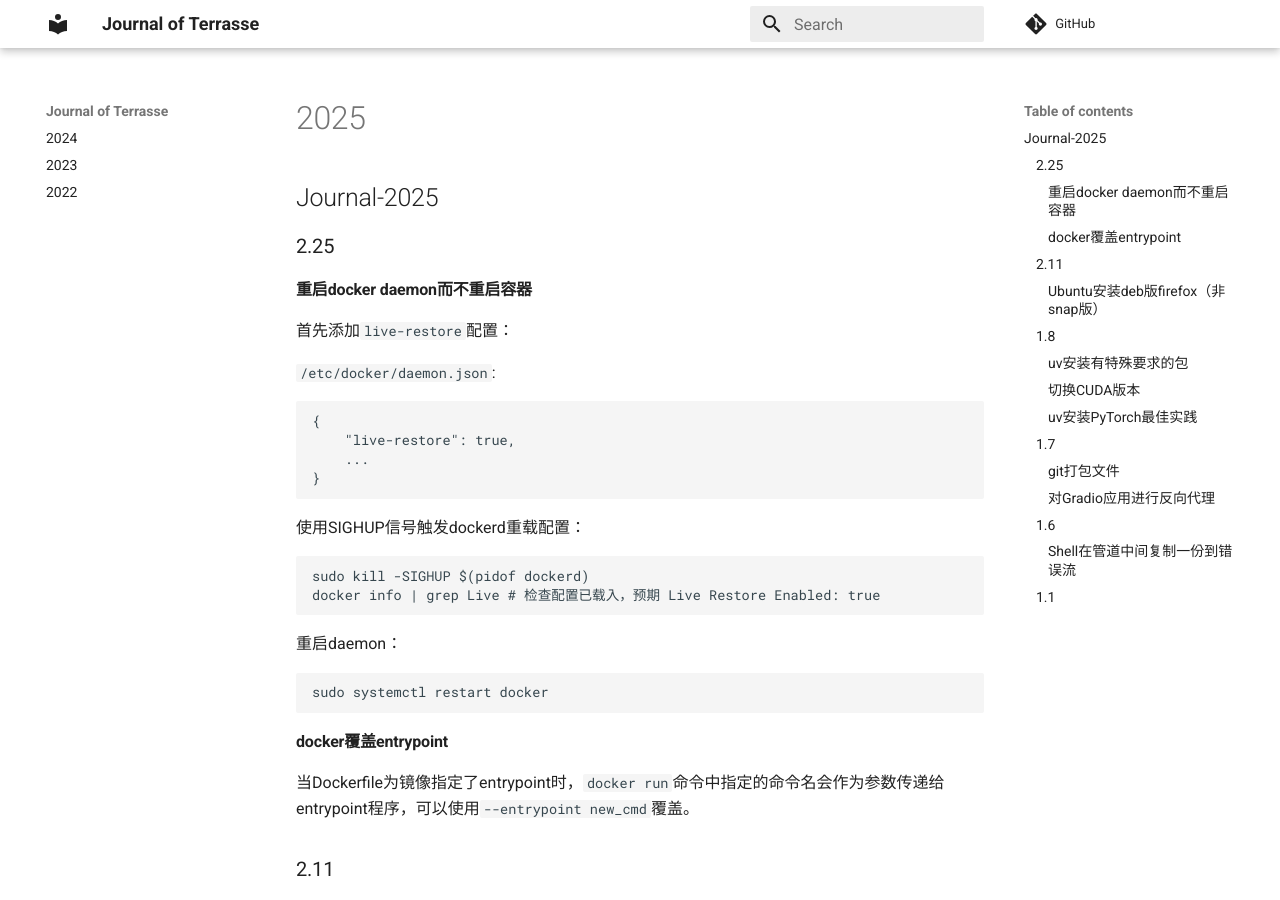
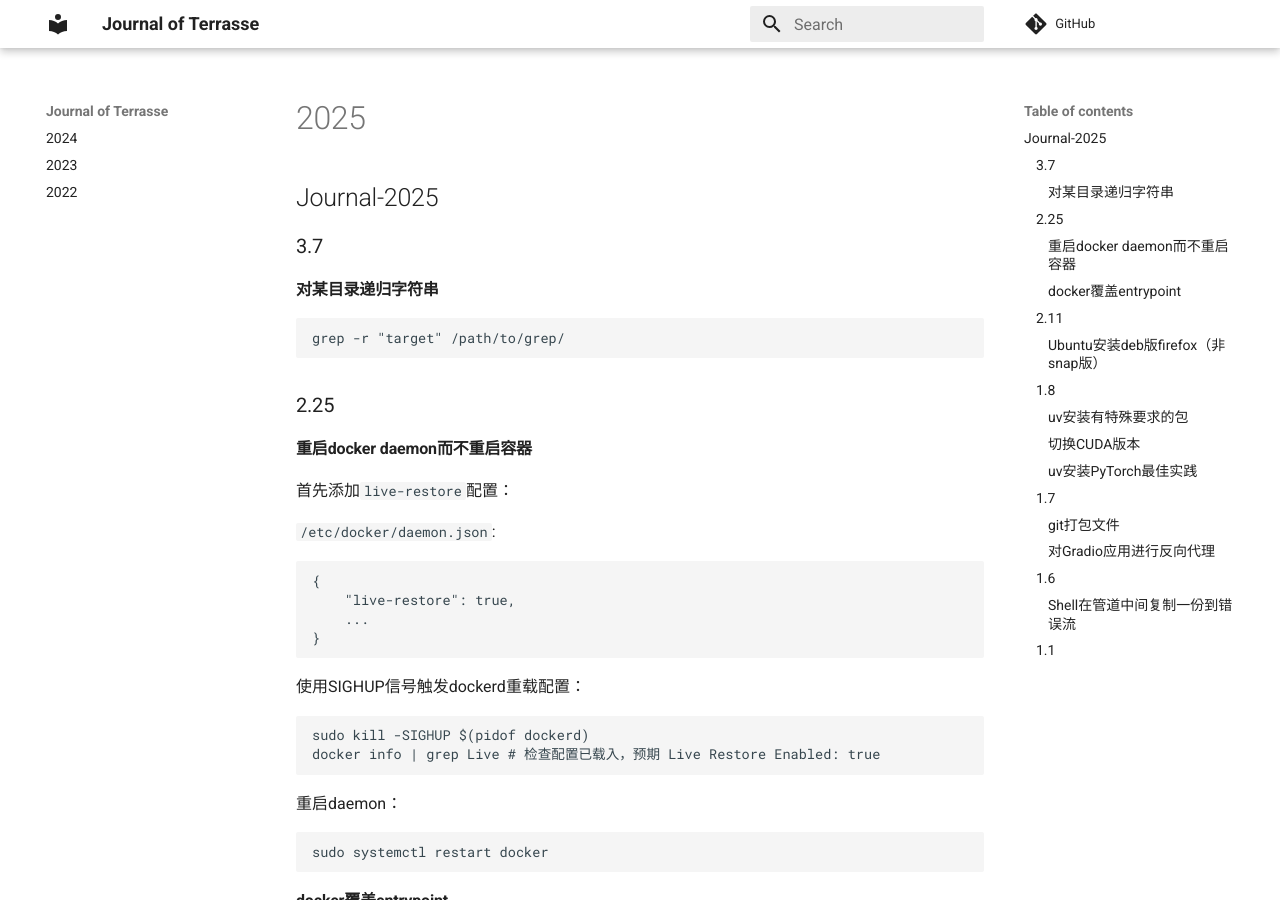
Before and after one commit to Jerry-Terrasse/journal, an MkDocs documentation site: the page built from docs/2025.md, in a window 1280 px wide and 900 px high. Built offline with MkDocs 1.6.1 and Material for MkDocs 9.7.7, drawn with Linux system fonts in a browser that asks for light colours; comment, search, counter and statistics services are not loaded.

Commit message:
update (Fri Mar  7 01:40:34 PM CST 2025)

````diff
--- a/docs/2025.md
+++ b/docs/2025.md
@@ -1,4 +1,12 @@
 ## Journal-2025
+
+### 3.7
+
+#### 对某目录递归字符串
+
+```shell
+grep -r "target" /path/to/grep/
+```
 
 ### 2.25
 
````
